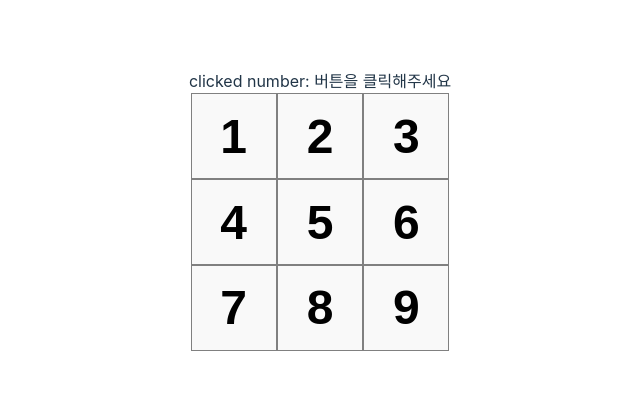
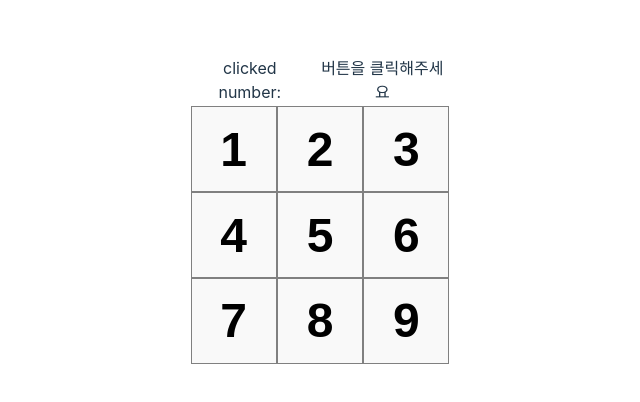
Before and after one commit to EnSillee/tic-tac-toe, a React (Vite) app: page / in a window 1280 px wide. Shown: the part 190-592 px from the top of the page, without its empty margins (320-960 px from the left). Built offline with nearby package versions, Linux system fonts and the light colour scheme.

Commit message:
ADD ClickedButton component

```diff
--- /dev/null
+++ b/src/components/ClickedButton.tsx
@@ -0,0 +1,12 @@
+interface ClickedButtonProps {
+    ButtonNumberStr: string;
+}
+
+export const ClickedButton = ({ ButtonNumberStr }: ClickedButtonProps) => {
+    return (
+        <div style={{ display: 'flex', width: '259px', height: '50px', fontSize: '1rem', gap: '6px' }}>
+            <div>clicked number: </div>
+            <div>{ButtonNumberStr}</div>
+        </div>
+    );
+};
--- a/src/pages/Board.tsx
+++ b/src/pages/Board.tsx
@@ -1,16 +1,17 @@
 import React, { useState } from 'react';
 import { Square } from '../components/Square';
+import { ClickedButton } from '../components/ClickedButton';
 
 export const Board = () => {
-    const [inputNumber, setInputNumber] = useState<string | number>('버튼을 클릭해주세요');
+    const [ButtonNumberStr, setButtonNumberStr] = useState<string>('버튼을 클릭해주세요');
 
     const buttonClicked = (event: React.MouseEvent<HTMLButtonElement, MouseEvent>) => {
-        setInputNumber(event.currentTarget.textContent ?? 'click button please');
+        setButtonNumberStr(event.currentTarget.textContent ?? 'click button please');
     };
 
     return (
         <>
-            <div style={{ minWidth: '250px' }}>clicked number: {inputNumber}</div>
+            <ClickedButton ButtonNumberStr={ButtonNumberStr} />
             <div className='board-row'>
                 <Square value={1} buttonClicked={buttonClicked} />
                 <Square value={2} buttonClicked={buttonClicked} />
```
